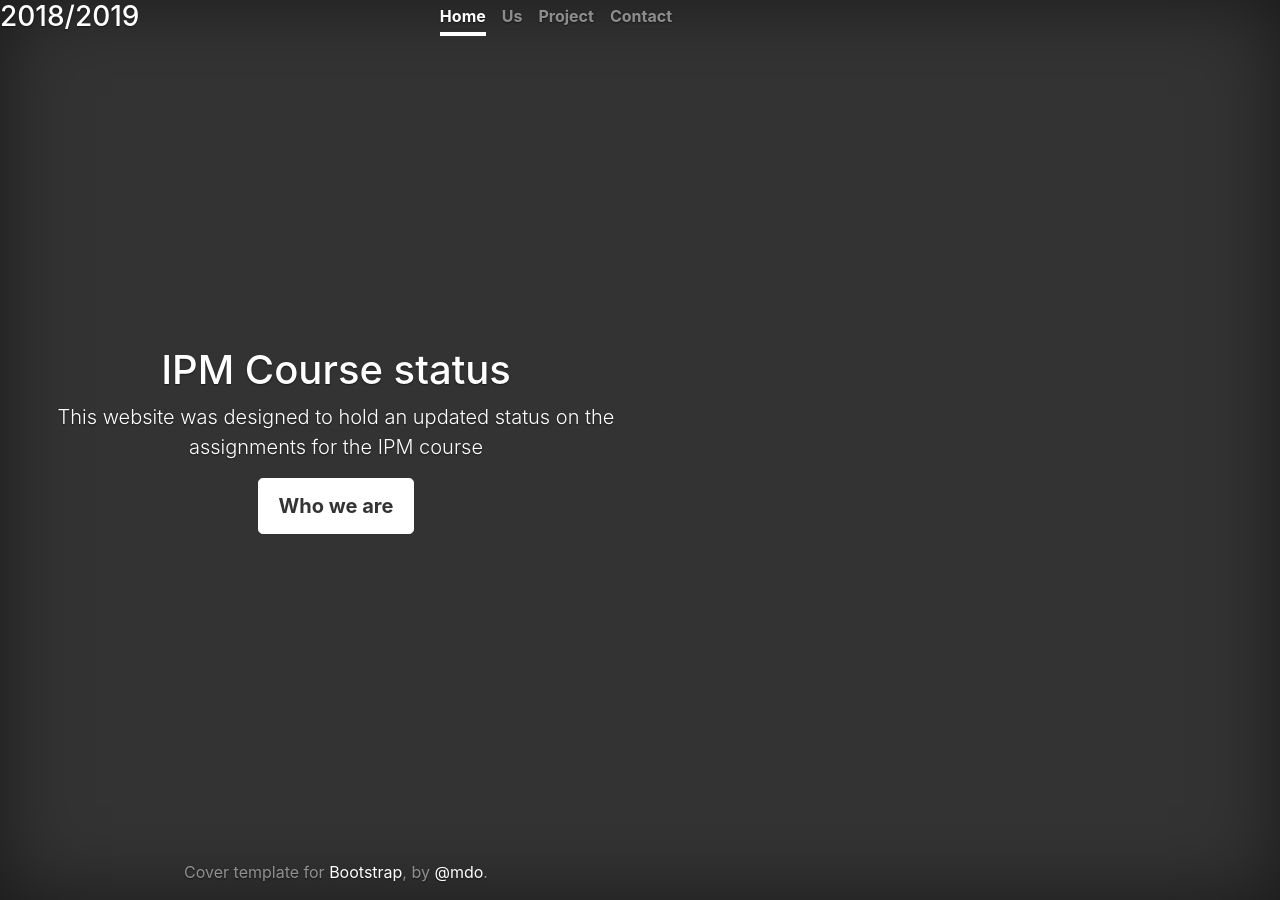
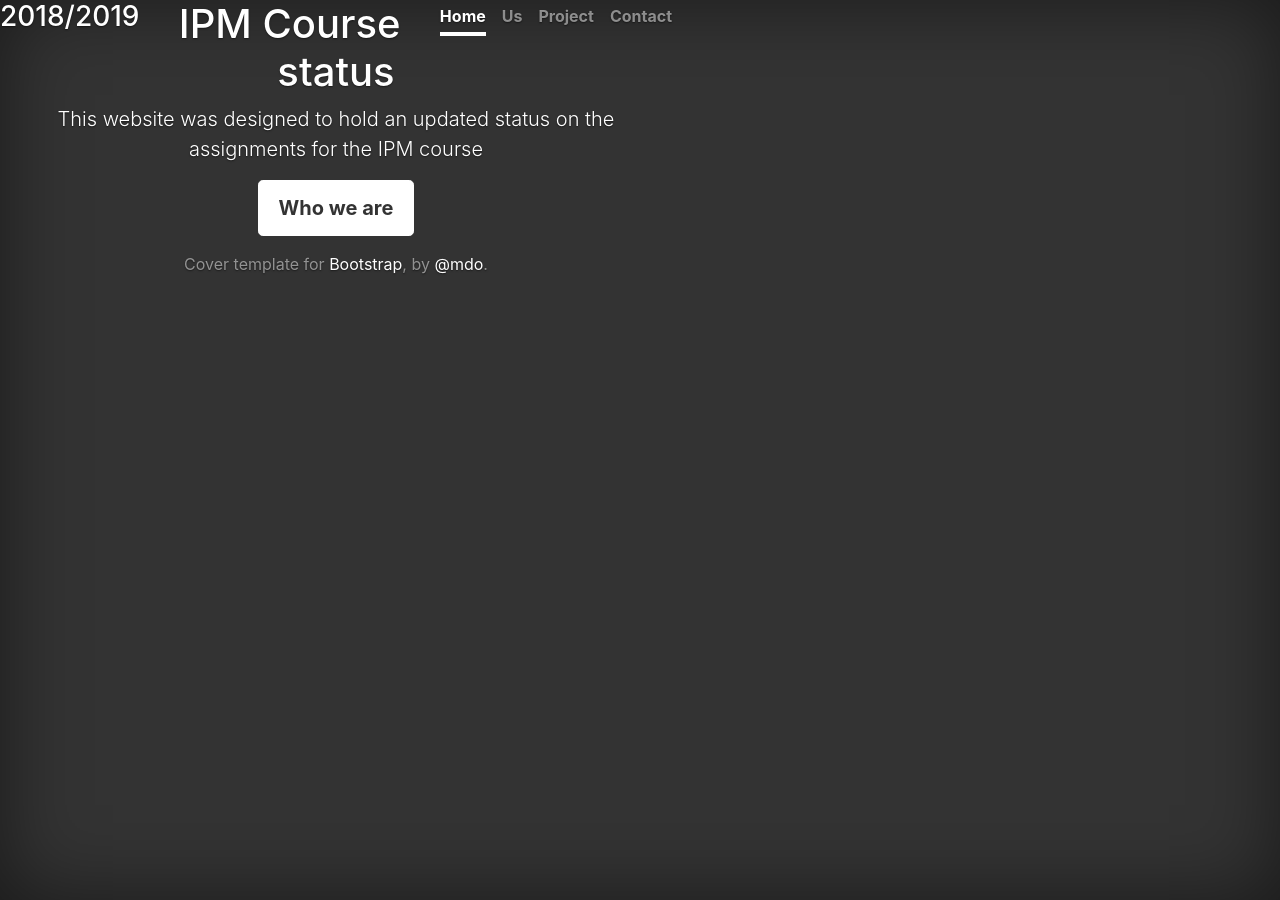
Before and after one commit to brno117/brno117.github.io, a Jekyll site: the page index.html, which Jekyll copies as it is, in a window 1280 px wide. Built offline with Jekyll 4.4.1, drawn with Linux system fonts in a browser that asks for light colours; nearby versions of some CDN libraries; library files that are not in the unit come from our copies.

Commit message:
Update index.html

```diff
--- a/index.html
+++ b/index.html
@@ -18,7 +18,7 @@
 
   <body class="text-center">
 
-    <div class="cover-container d-flex flex-column">
+    <div class="cover-container">
       <header class="masthead mb-auto">
         <div class="inner">
           <h3 class="masthead-brand">2018/2019</h3>
```
